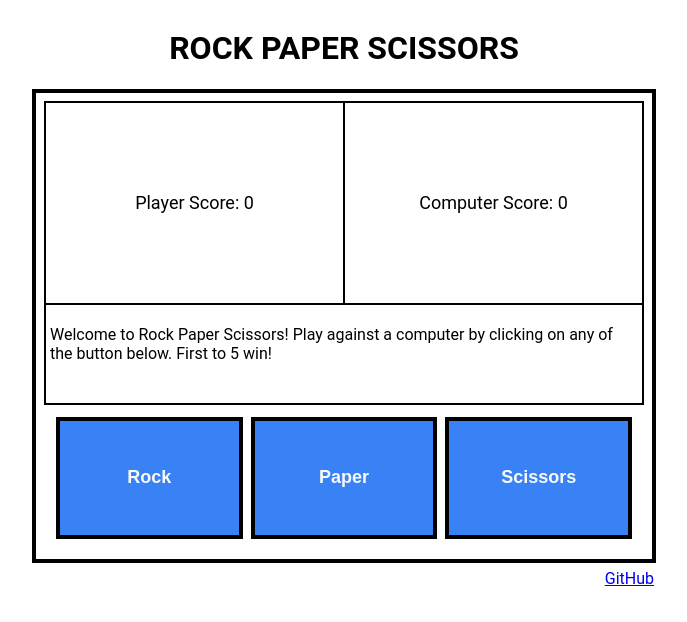
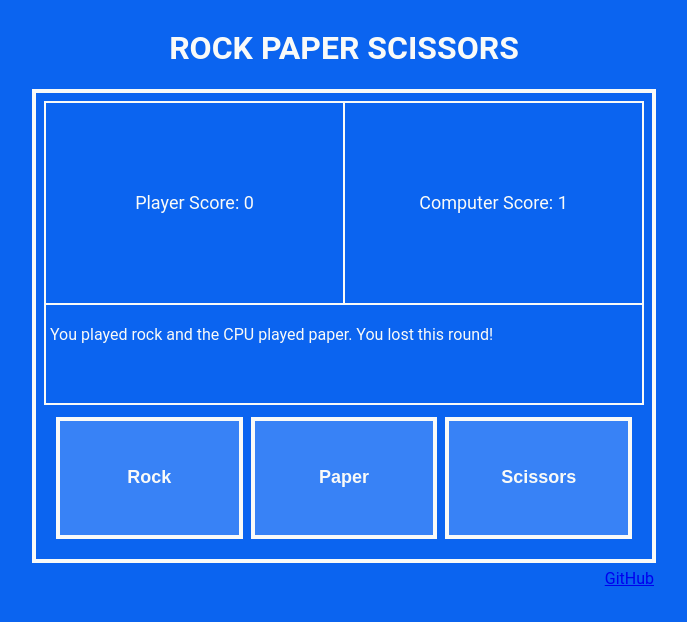
Before and after one commit to hquanvo/Rock-Paper-Scissors, a plain HTML site: page index.html in a window 1280 px wide. Both pictures are taken after a click on the button "Rock". Shown: the whole page, without its empty margins (296-983 px from the left). Drawn offline with Linux system fonts and the light colour scheme.

Commit message:
Add ability to play game

```diff
--- a/index.html
+++ b/index.html
@@ -13,13 +13,13 @@
         <div id = "content">
             <div id = "display">
                 <div class = "score" id = "player">
-                    <p> Player Score: 0</p>
+                    <p id = "playerScore"></p>
                 </div>
                 <div class = "score" id = "cpu">
-                    <p> Computer Score: 0</p>
+                    <p id = "cpuScore"></p>
                 </div>
             </div>
-            <div id = "choice"></div>
+            <div id = "message"></div>
         </div>
         <div id = "button-container">
             <button id = "rock-btn">Rock</button>
--- a/rps.js
+++ b/rps.js
@@ -6,8 +6,6 @@ let cpuChoice;
 let cpuScore;
 let playerChoice;
 let playerScore;
-let losingMessage = "You lose!";
-let winningMessage = "You win!";
 
 function getComputerChoice() {
     switch((Math.floor(Math.random() * 10)) % 3) {
@@ -28,50 +26,69 @@ function getPlayerChoice() {
 }
 
 function playRound(playerChoice, cpuChoice) {
-    if (playerChoice === cpuChoice) return "It's a draw!";
+    if (playerChoice === cpuChoice) return "It's a tie!";
     else if ((playerChoice === "rock" && cpuChoice === "paper") ||
-    (playerChoice === "paper" && cpuChoice === "scissors") ||
-    (playerChoice === "scissors" && cpuChoice === "rock")) {
+    (playerChoice === "paper" && cpuChoice === "scissors") || (playerChoice === "scissors" && cpuChoice === "rock")) {
         cpuScore++;
-        return losingMessage;
+        return "You lost this round!";
     } else if ((playerChoice === "rock" && cpuChoice === "scissors") ||
-    (playerChoice === "paper" && cpuChoice === "rock") ||
-    (playerChoice === "scissors" && cpuChoice === "paper")) {
+    (playerChoice === "paper" && cpuChoice === "rock") || (playerChoice === "scissors" && cpuChoice === "paper")) {
         playerScore++;
-        return winningMessage;
-    } else return "That's not a valid input!";
-}
-
-function initDisplay() {
-    const display = document.getElementById("display");
-    const playerDiv = document.createElement("div");
-    const cpuDiv = document.createElement("div");
+        return "You won this round!";
+    }
 }
 
 function startUp() {
-    const choice = document.getElementById("choice");
+    // init vars
+    playerScore = 0;
+    cpuScore = 0;
+
+    const message = document.getElementById("message");
     const para = document.createElement('p');
+    const rock = document.getElementById("rock-btn");
+    const paper = document.getElementById("paper-btn");
+    const scissors = document.getElementById("scissors-btn");
+
     para.textContent = "Welcome to Rock Paper Scissors! Play against a computer by clicking on any of the button below. First to 5 win!";
-    choice.appendChild(para);
+    message.appendChild(para);
+
+    updateScoreBoard();
+
+    rock.addEventListener('click', () => {handleClick('rock')});
+    paper.addEventListener('click', () => {console.log("PAPER")});
+    scissors.addEventListener('click', () => {console.log("SCISSORS")});
 }
 
-function game() {
-    let i = 0;
-    cpuScore = 0;
-    playerScore = 0;
-    while (i != 5) {
-        playerChoice = getPlayerChoice();
-        cpuChoice = getComputerChoice();
-        console.log(playRound(playerChoice, cpuChoice));
-        i++;
-        console.log("Current score: You: " + playerScore + " , CPU: " + cpuScore);
-        if (cpuScore === 3 || playerScore === 3) break;
+function updateScoreBoard() {
+    const player = document.querySelector("#playerScore");
+    player.textContent = "Player Score: " + playerScore;
+    const cpu = document.querySelector("#cpuScore");
+    cpu.textContent = "Computer Score: " + cpuScore;
+}
+
+function handleClick(playerChoice) {
+    const message = document.querySelector("#message p");
+    cpuChoice = getComputerChoice();
+    message.textContent = "You played " + playerChoice + " and the CPU played " + cpuChoice + ". "
+    message.textContent = message.textContent + playRound(playerChoice, cpuChoice);
+    updateScoreBoard();
+
+    if (playerScore === 5 || cpuScore === 5) {
+        handleGameOver();
     }
-    (playerScore > cpuScore) ? alert("Congratulations, you win!")
-    : ((playerScore < cpuScore) ? alert("Unfortunately, you lost!")
-    : alert("It's a draw!"));
+}
+
+function handleGameOver() {
+    const restartBtn = document.createElement("button");
+    restartBtn.textContent = "Restart";
+    if (playerScore === 5) {
+        message.textContent = message.textContent + " You win! Click the restart button to try again!";
+    }
+    const container = document.querySelector("#container");
+    container.appendChild(restartBtn);
+    document.getElementById("rock-btn").disabled = true;
+    document.getElementById("paper-btn").disabled = true;
+    document.getElementById("scissors-btn").disabled = true;
 }
 
 startUp();
-// disabling prompt
-// game();
--- a/styles.css
+++ b/styles.css
@@ -3,8 +3,9 @@ body {
     display: flex;
     flex-direction: column;
     justify-content: center;
-    /* background-color: #F6AC38; */
+    background-color: #0B64F0;
     font-family: roboto, 'Times New Roman', Times, serif;
+    color:#F9FAF8;
 }
 
 #container {
@@ -48,7 +49,7 @@ div.score#player {
     border-right: solid 2px;
 }
 
-#choice {
+#message {
     /* background-color: blue; */
     flex: 1 1 600px;
     height: 100px;
@@ -63,11 +64,11 @@ div.score#player {
     padding: 8px;
 }
 
-#rock-btn, #paper-btn, #scissors-btn {
+button {
     background-color: #3882F6;
     border: 4px;
     border-style: solid;
-    border-color: black;
+    border-color: #F9FAF8;
     color:#F9FAF8;
     display: flex;
     flex: 1 1 0px;
@@ -78,6 +79,10 @@ div.score#player {
     margin: 4px;
 }
 
+button:hover {
+    background-color: #38E1F6;
+}
+
 #external-container {
     display: flex;
     justify-content: flex-end;
@@ -86,7 +91,7 @@ div.score#player {
 }
 
 a:visited {
-    color: #040406;
+    color: #F9FAF8;
 }
 a:hover {
     color:#3882F6;
```
